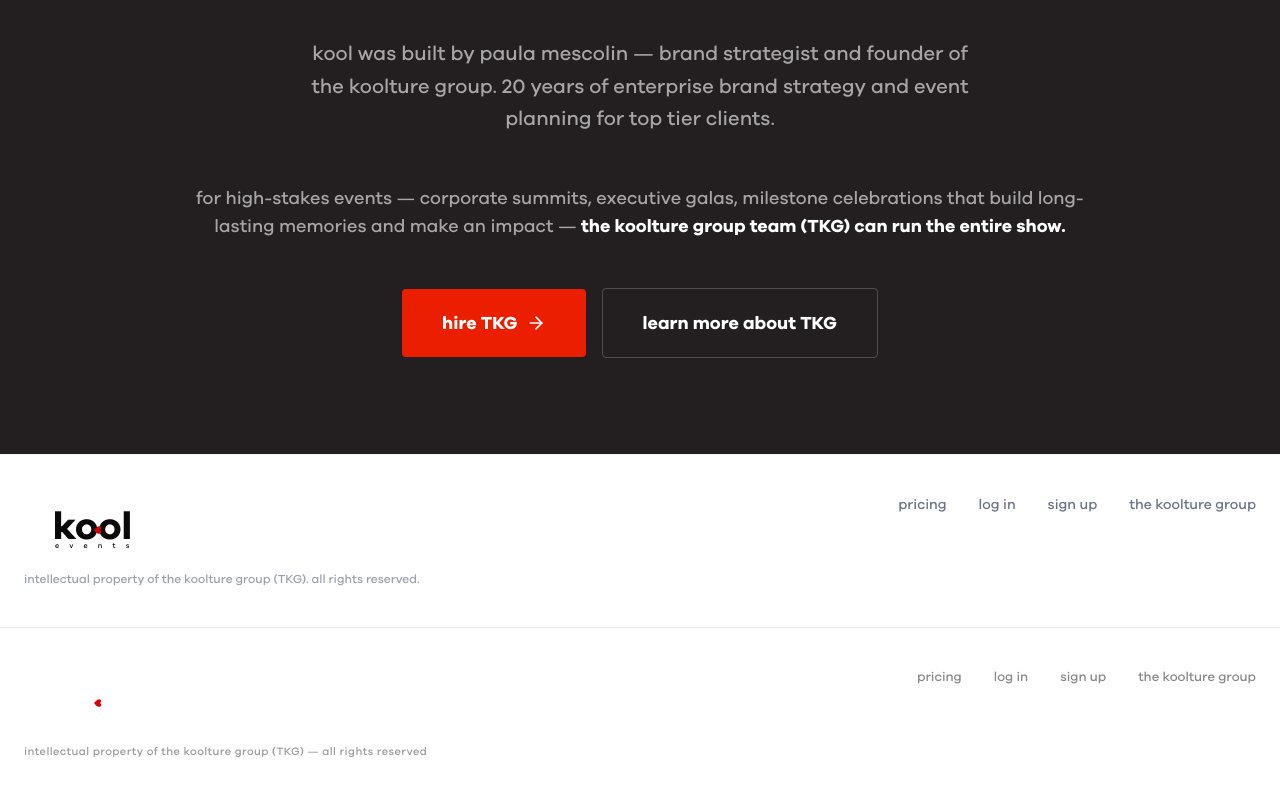
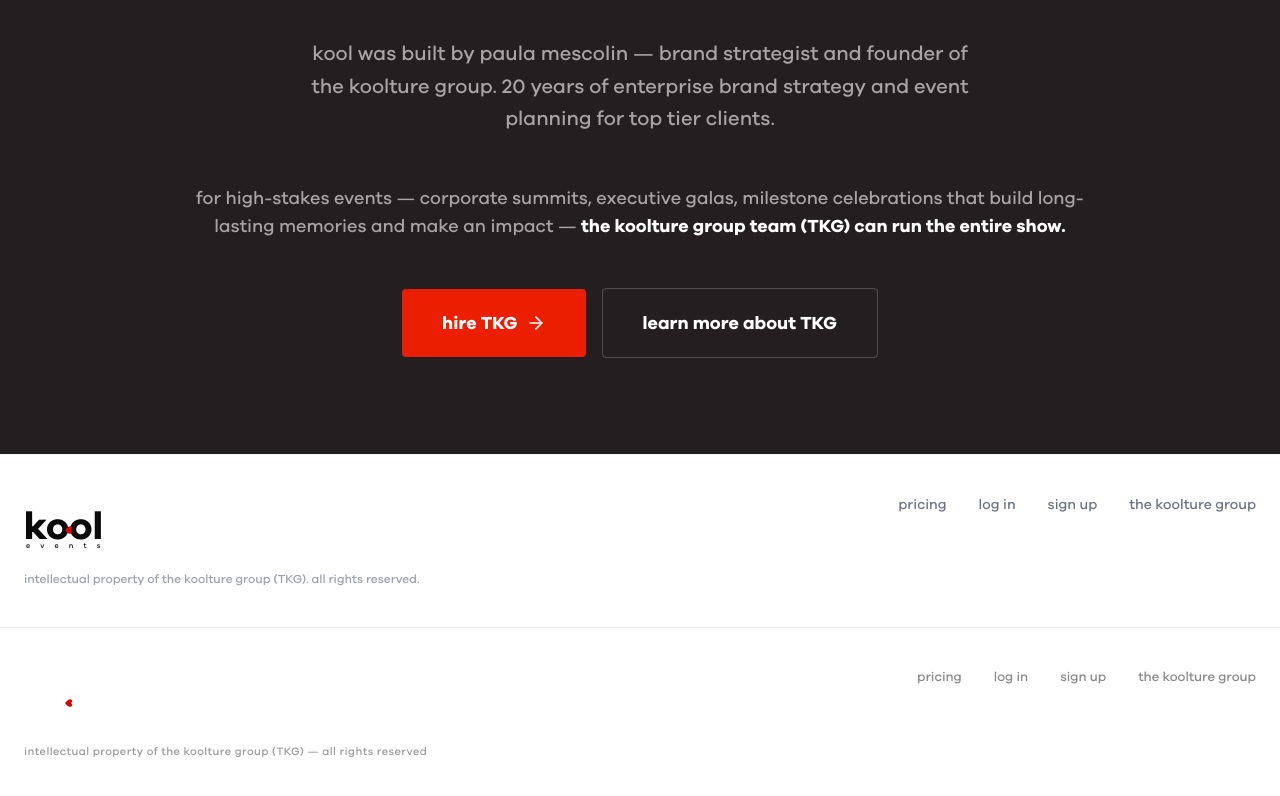
Before and after one commit to mrkoolbot/kool-app, a Next.js app: page / in a window 1280 px wide. Shown: the part 4267-5063 px from the top of the page. Built offline with nearby package versions, Linux system fonts and the light colour scheme.

Commit message:
fix: logo left offset to align k with text below

```diff
--- a/app/layout.tsx
+++ b/app/layout.tsx
@@ -61,7 +61,7 @@
         <footer style={{ borderTop: "1px solid #EBEBEB", padding: "40px 24px" }}>
           <div style={{ display: "flex", flexDirection: "row", alignItems: "flex-start", justifyContent: "space-between", flexWrap: "wrap", gap: "24px" }}>
             <div style={{ display: "flex", flexDirection: "column", alignItems: "flex-start", gap: "6px" }}>
-              <Link href="/" style={{ display: "inline-block" }}><KoolLogo size="sm" /></Link>
+              <Link href="/" style={{ display: "inline-block", marginLeft: "-29px" }}><KoolLogo size="sm" /></Link>
               <span style={{ fontSize: "11px", color: "#999", letterSpacing: "0.04em" }}>intellectual property of the koolture group (TKG) — all rights reserved</span>
             </div>
             <div style={{ display: "flex", alignItems: "center", gap: "32px", fontSize: "13px", color: "#888" }}>
--- a/app/page.tsx
+++ b/app/page.tsx
@@ -331,7 +331,7 @@
       <footer className="py-10 px-6 border-t border-gray-100">
         <div className="flex flex-col md:flex-row items-start justify-between gap-4">
           <div className="flex flex-col items-start gap-1.5">
-            <Link href="/">
+            <Link href="/" style={{ display: "inline-block", marginLeft: "-29px" }}>
               <KoolLogo inverted={true} size="sm" />
             </Link>
             <p className="text-gray-400 text-xs">intellectual property of the koolture group (TKG). all rights reserved.</p>
```
